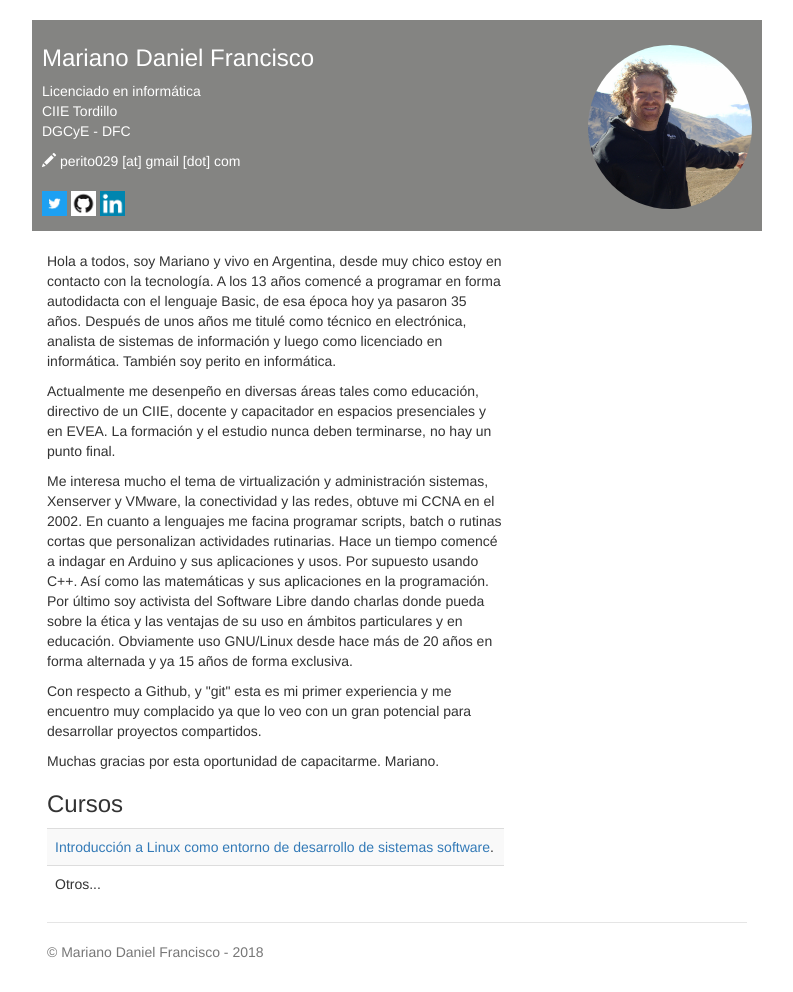
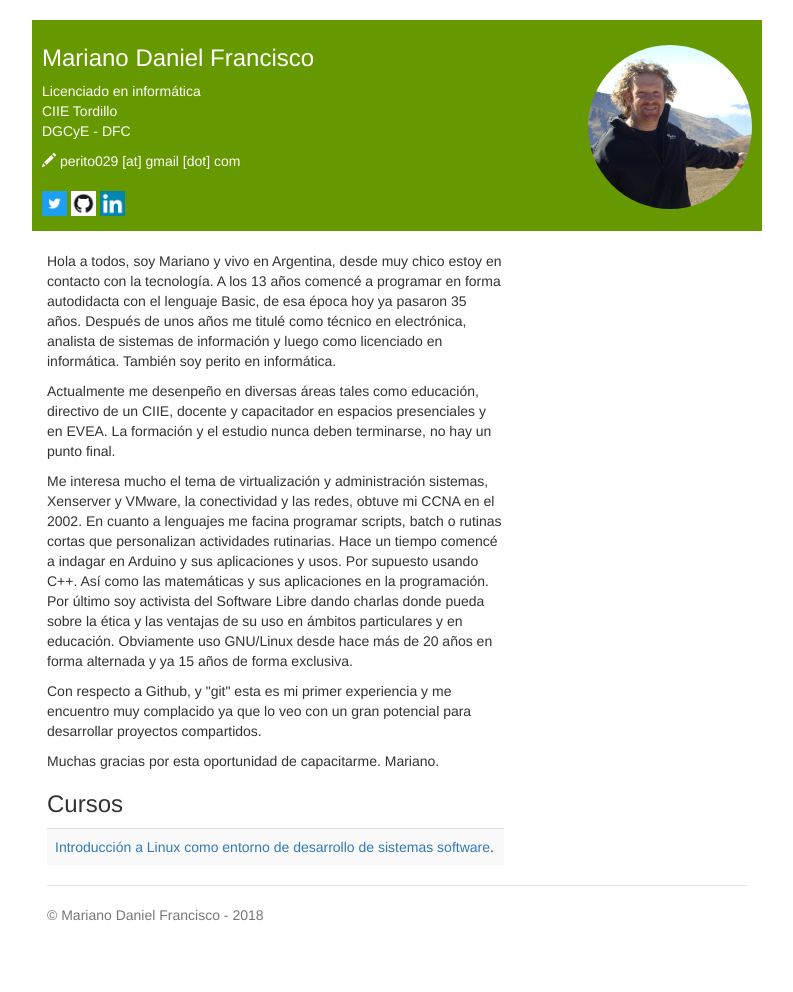
Before and after one commit to marianof2000/marianof2000.github.io, a plain HTML site: page index.html in a window 1280 px wide. Shown: the whole page, without its empty margins (243-1036 px from the left). After the commit the page ends 955 px from the top, so only its background shows below. Drawn offline with nearby package versions, Linux system fonts and the light colour scheme.

Commit message:
Página con cambios en css

```diff
--- a/css/style.css
+++ b/css/style.css
@@ -96,7 +96,7 @@ body {
   padding: 5px 10px;
   color: #fff;
   text-align: left;
-  background-color: #848482;
+  background-color: #669900; /*#848482;*/
 }
 
 .header-bar .address {
--- a/index.html
+++ b/index.html
@@ -55,8 +55,8 @@
 
           <h3>Cursos</h3>
           <table class='table table-striped'>
-            <tr><td><a href="https://www.miriadax.net" target="blank">Introducción a Linux como entorno de desarrollo de sistemas software</a>.</td></tr>
-            <tr><td>Otros...</td></tr>
+            <tr><td><a href="https://miriadax.net/web/introduccion-a-linux-como-entorno-de-desarrollo-de-sistemas-software" target="blank">Introducción a Linux como entorno de desarrollo de sistemas software</a>.</td></tr>
+            <!--<tr><td>Otros...</td></tr>-->
           </table>
         </div>
       </div>
```
